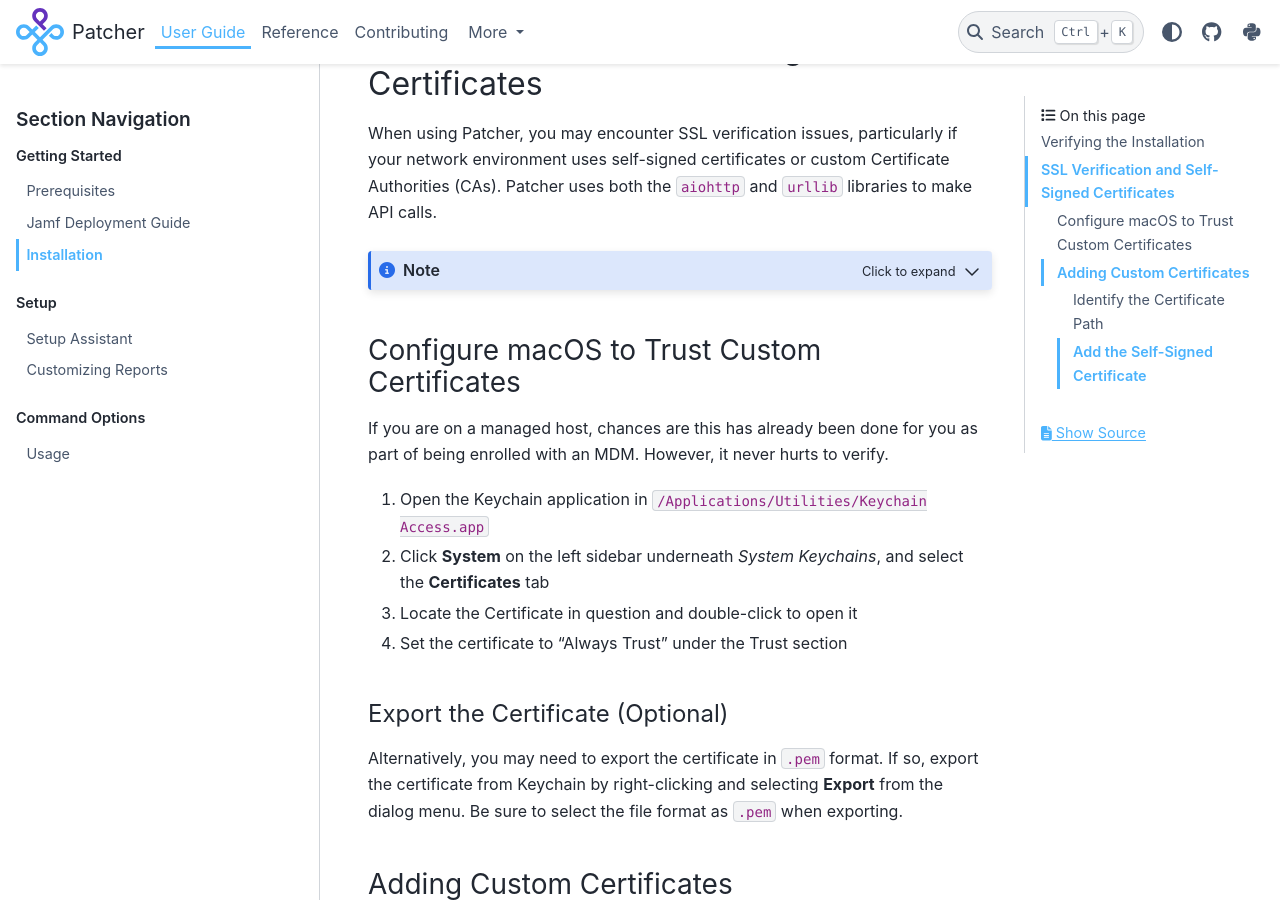
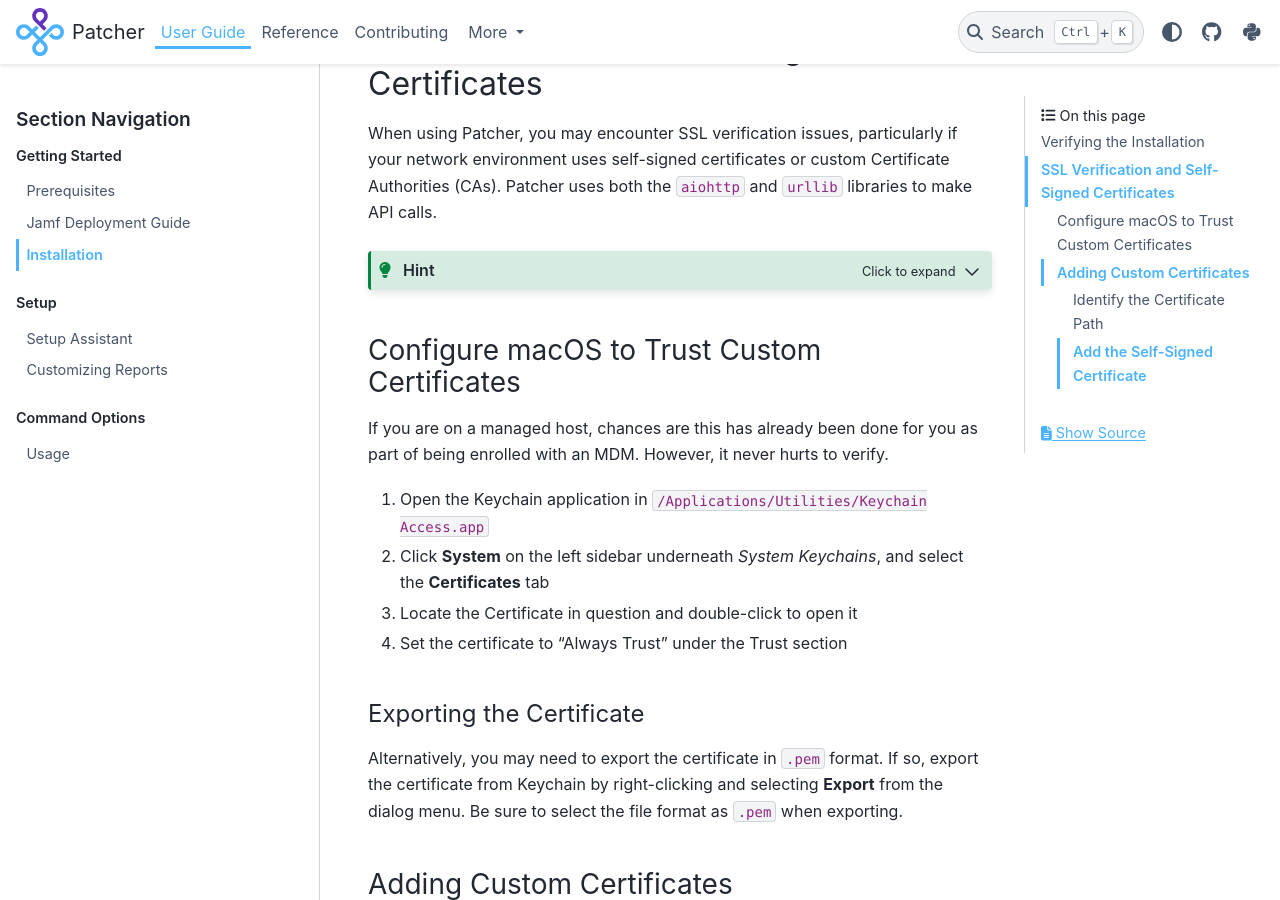
Before and after one commit to liquidz00/Patcher, a Sphinx documentation site: the page built from docs/user/install.md, in a window 1280 px wide and 900 px high, scrolled down 1476 px. Built offline with Sphinx 7.4.7 and the PyData theme 0.15.4, drawn with Linux system fonts in a browser that asks for light colours.

Commit message:
Fix formatting

````diff
--- a/docs/user/install.md
+++ b/docs/user/install.md
@@ -2,7 +2,7 @@
 
 Once prerequisites have been satisfied, Patcher can be installed via `pip`:
 
-```shell
+```console
 $ python3 -m pip install --upgrade patcherctl
 ```
 :::
@@ -10,7 +10,7 @@
 :::
 Patcher beta releases are published to [Test PyPI](https://test.pypi.org/project/patcherctl/). To install a beta version, you must specify the TestPyPI index:
 
-```shell
+```console
 $ python3 -m pip install -i https://test.pypi.org/simple --extra-index-url https://pypi.org/simple patcherctl=={VERSION}
 ```
 
@@ -24,7 +24,7 @@
 
 After installation, you can verify Patcher is installed correctly by running:
 
-```shell
+```console
 $ patcherctl --version
 ```
 
@@ -62,7 +62,7 @@
 
 When using Patcher, you may encounter SSL verification issues, particularly if your network environment uses self-signed certificates or custom Certificate Authorities (CAs). Patcher uses both the `aiohttp` and `urllib` libraries to make API calls.
 
-:::{note}
+:::{hint}
 :class: dropdown
 
 We are actively working on introducing the ability to pass the path of the certificate(s) to Patcher to handle SSL verification.
@@ -77,7 +77,7 @@
 3. Locate the Certificate in question and double-click to open it
 4. Set the certificate to "Always Trust" under the Trust section
 
-#### Export the Certificate (Optional)
+#### Exporting the Certificate
 
 Alternatively, you may need to export the certificate in `.pem` format. If so, export the certificate from Keychain by right-clicking and selecting **Export** from the dialog menu. Be sure to select the file format as `.pem` when exporting.
 
@@ -96,7 +96,7 @@
 ::::{tab-set}
 
 :::{tab-item} Command Prompt
-```shell
+```console
 $ python3 -c "import ssl; print(ssl.get_default_verify_paths())"
 ```
 :::
@@ -116,9 +116,9 @@
 
 #### Add the Self-Signed Certificate
 
-If not completed already, [export](#export-the-certificate-optional) the certificate to a file location of your choosing. The certificate can then be added to the default bundle with the following command:
+If not completed already, [export](#exporting-the-certificate) the certificate to a file location of your choosing. The certificate can then be added to the default bundle with the following command:
 
-```shell
+```console
 $ cat /path/to/exported/certificate.pem >> /path/to/default/certificate/location/cert.pem
 ```
 
````
